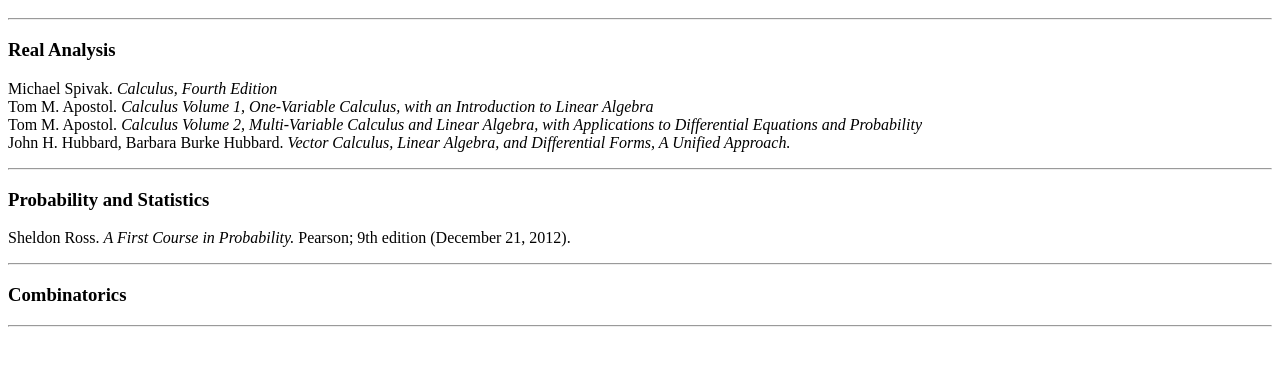
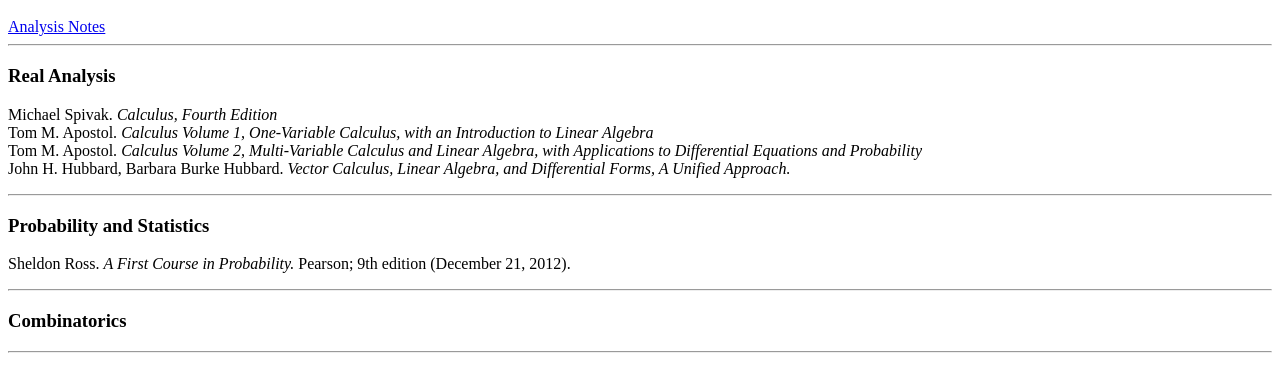
Before and after one commit to woloffe/woloffe.github.io, a plain HTML site: page index.html in a window 1280 px wide. Shown: the part 48-440 px from the top of the page. Drawn offline with Linux system fonts and the light colour scheme.

Commit message:
Sixth commit

```diff
--- a/index.html
+++ b/index.html
@@ -4,6 +4,8 @@
     </head>
     <body>
         <h1> Mathematics </h1>
+
+        <a href="analysis.pdf">Analysis Notes</a>
 
         <hr/>
         <h3> Real Analysis</h3>
```
Also changed, not shown: 1 other file.
